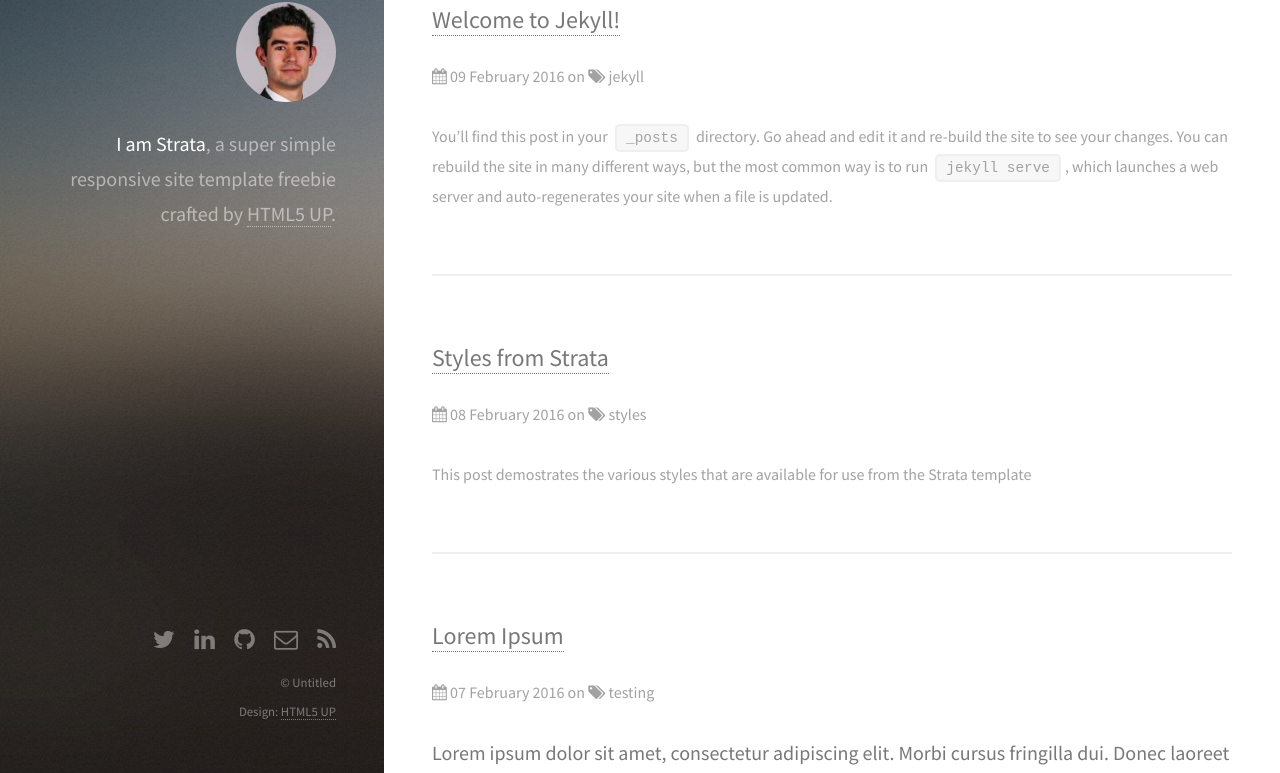
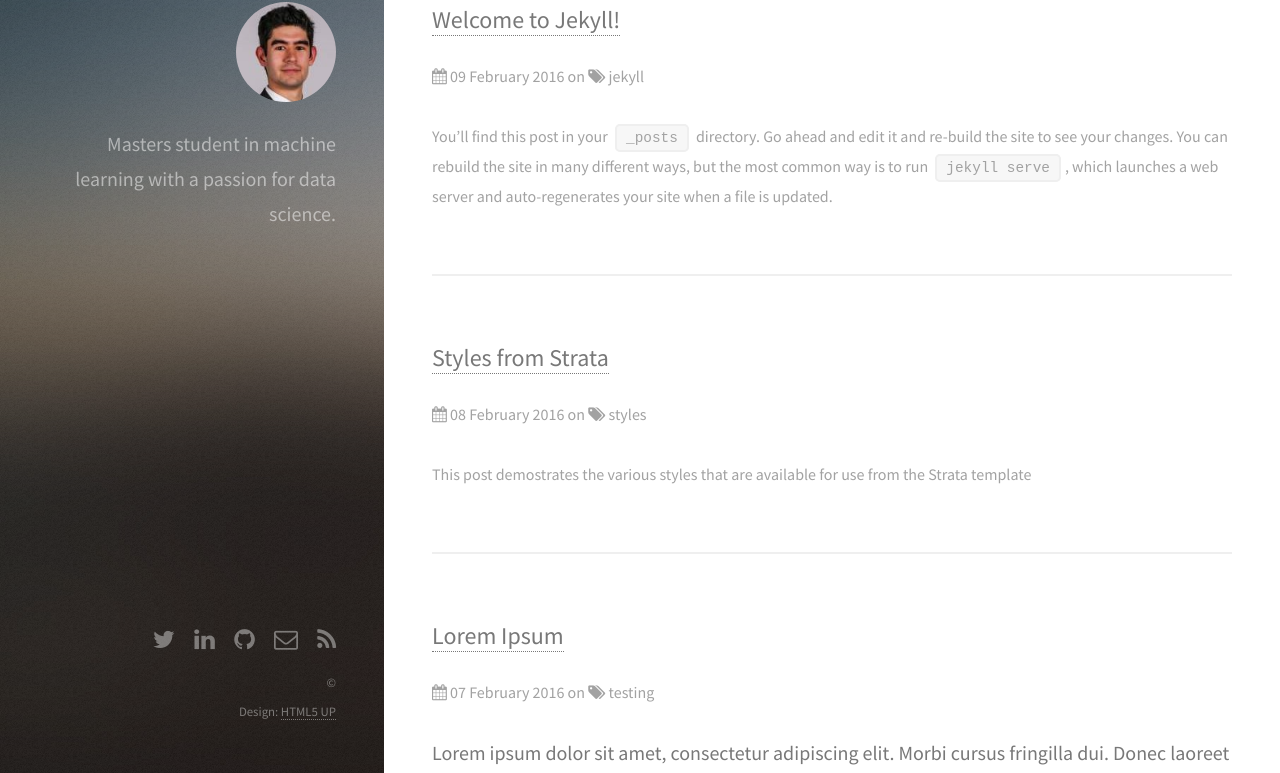
Before and after one commit to Santiago-Dubov/Santiago-Dubov.github.io, a Jekyll site: the page built from index.html, in a window 1280 px wide. Shown: the part 94-867 px from the top of the page. Built offline with Jekyll 4.4.1, drawn with Linux system fonts in a browser that asks for light colours; the list of posts is cut into pages by our own code.

Commit message:
Update _config.yml

```diff
--- a/_config.yml
+++ b/_config.yml
@@ -1,9 +1,6 @@
-title: Strata by HTML5 UP
+title: Santiago Dubov
 description: >
-  **I am Strata**, a super simple
-  responsive site template freebie
-  crafted by [HTML5 UP](http://html5up.net).
-copyright: Untitled
+  Masters student in machine learning with a passion for data science.
 sass:
   sass_dir: assets/sass
 url: http://localhost:4000
```
